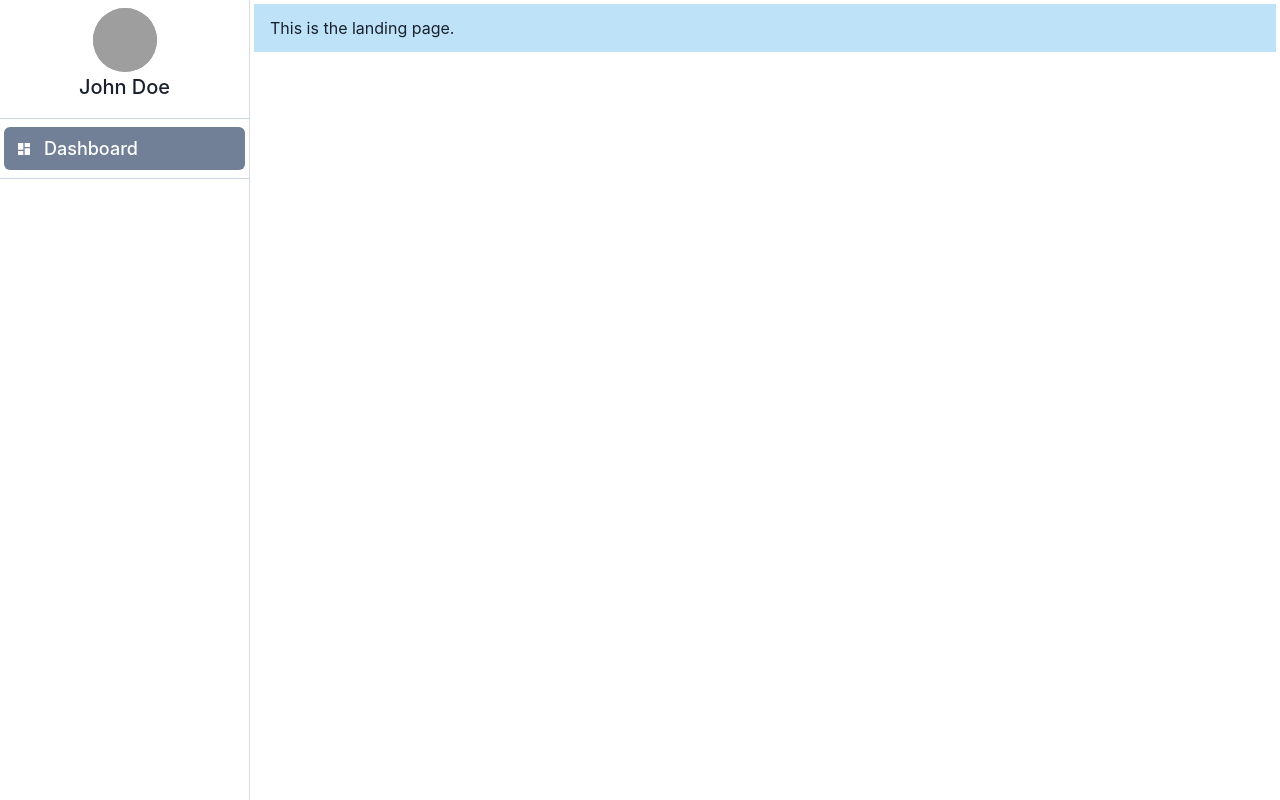
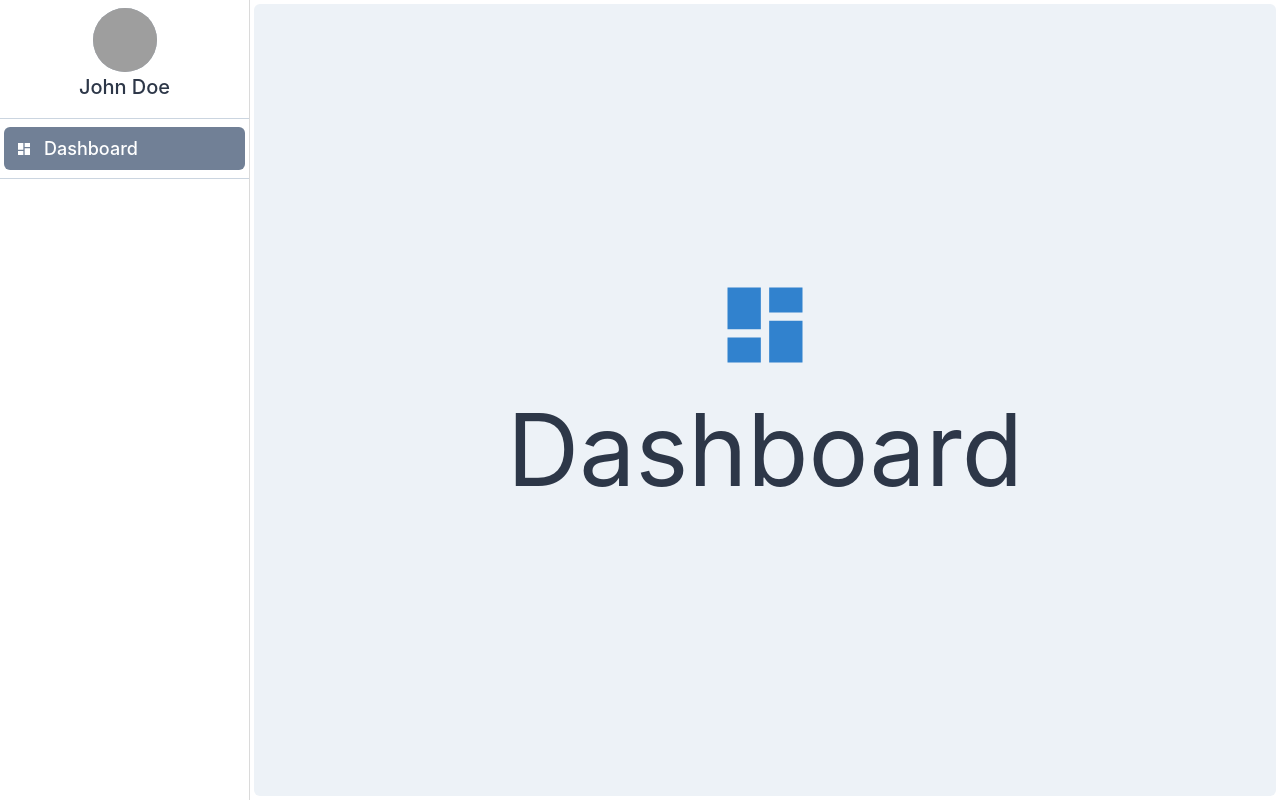
Before and after one commit to atulatulatul/video-broadcast-app, a Next.js app: page / in a window 1280 px wide. Built offline with nearby package versions, Linux system fonts and the light colour scheme; grey boxes are pictures that could not be loaded.

Commit message:
Adds temporary content to the dashboard page.

```diff
--- a/components/layout/nav-drawer/index.tsx
+++ b/components/layout/nav-drawer/index.tsx
@@ -14,7 +14,12 @@ const NavDrawer = ({ children }: { children: React.ReactNode }) => {
           <Flex justifyContent="center">
             <Avatar src="https://picsum.photos/seed/picsum/200" size="lg" />
           </Flex>
-          <Box textAlign="center" fontWeight="500" fontSize="20px">
+          <Box
+            textAlign="center"
+            fontWeight="500"
+            fontSize="20px"
+            color="gray.700"
+          >
             John Doe
           </Box>
         </Flex>
--- a/pages/index.tsx
+++ b/pages/index.tsx
@@ -1,11 +1,23 @@
-import { Alert, Box } from "@chakra-ui/react";
+import { Flex, Text } from "@chakra-ui/react";
 import type { NextPage } from "next";
+import { MdDashboard } from "react-icons/md";
 
 const Home: NextPage = () => {
   return (
-    <Box>
-      <Alert>This is the landing page.</Alert>
-    </Box>
+    <Flex
+      w="100%"
+      h="100%"
+      bg="gray.100"
+      borderRadius="md"
+      justifyContent="center"
+      align="center"
+      flexDirection="column"
+    >
+      <MdDashboard color="#3182CE" size="100px" />
+      <Text fontSize="100px" color="gray.700">
+        Dashboard
+      </Text>
+    </Flex>
   );
 };
 
```
